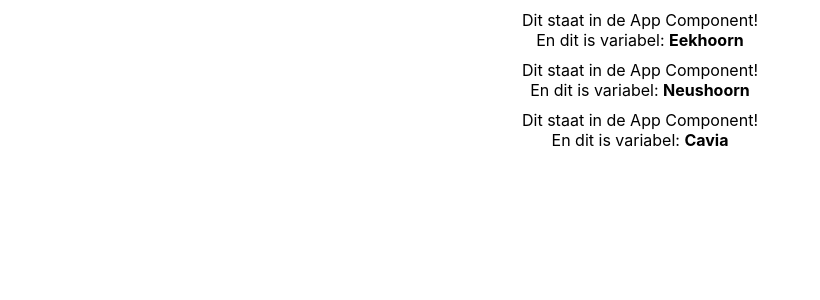
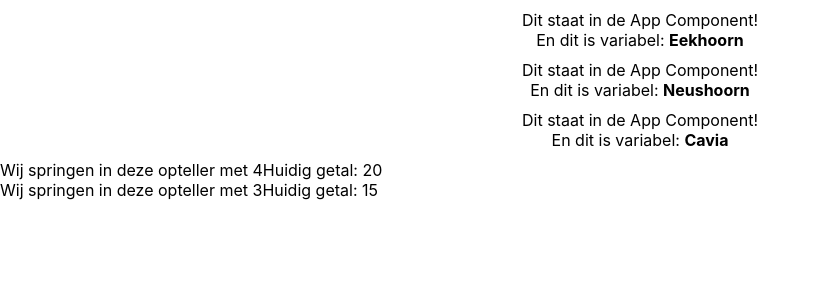
Before and after one commit to FelixvL/react_gestructureerd_project_2206, a React (Create React App) app: page / in a window 1280 px wide. Shown: the top 300 px of the page, without its empty margins (0-820 px from the left). Built offline with nearby package versions, Linux system fonts and the light colour scheme.

Commit message:
constructor state en methode interval optelmechanisme

```diff
--- /dev/null
+++ b/src/Opteller.js
@@ -0,0 +1,31 @@
+import { Component } from 'react';
+
+class Opteller extends Component {
+    constructor(props) {
+        super(props);
+        this.state = {getal: 0};
+    }
+  render() {
+    return <div>
+        Wij springen in deze opteller met {this.props.spronggetal}
+        Huidig getal: {this.state.getal}
+    </div>
+  }
+  componentDidMount() {
+    this.optelInterval = setInterval(
+      () => this.eenErbij(),
+      1000
+    );
+  }
+  componentWillUnmount() {
+    clearInterval(this.optelInterval);
+  }
+  eenErbij() {
+    console.log(this.state.getal);
+    this.setState({
+      getal: (this.state.getal + this.props.spronggetal)
+    });
+  }
+}
+
+export default Opteller;
--- a/src/index.js
+++ b/src/index.js
@@ -2,13 +2,15 @@ import React from 'react';
 import ReactDOM from 'react-dom/client';
 import './index.css';
 import App from './App';
-
+import Opteller from './Opteller';
 const root = ReactDOM.createRoot(document.getElementById('root'));
 
 root.render(
   <div>
     <App  soortnaam="Eekhoorn"/>
     <App  soortnaam="Neushoorn"/>
-    <App  soortnaam="Cavia"/>
+    <App  soortnaam={"Cavia"}/>
+    <Opteller spronggetal={4} />
+    <Opteller spronggetal={3} />
   </div>
 );
```
